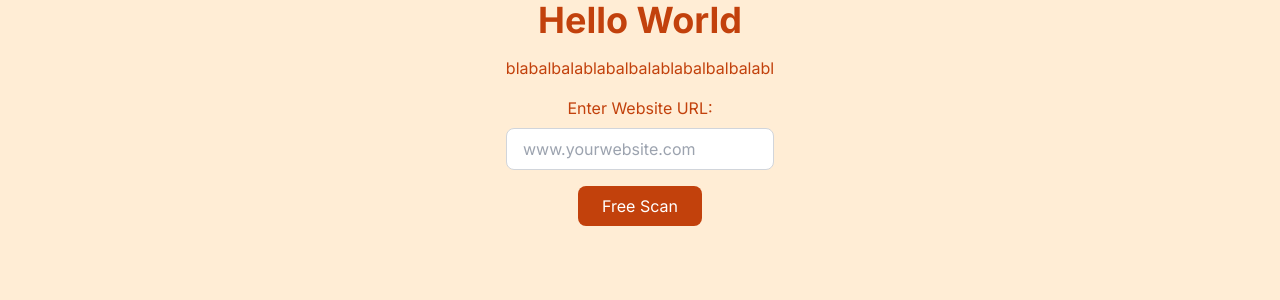
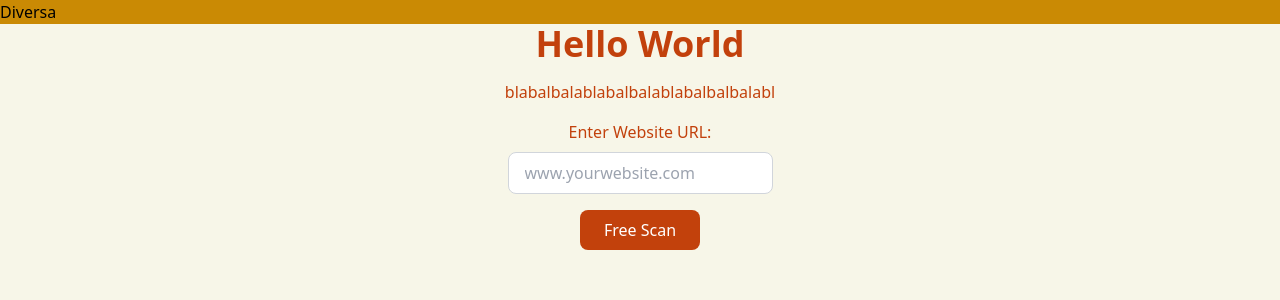
Before and after one commit to Kongriel/diversa2.0, a Next.js app: page / in a window 1280 px wide. Shown: the top 300 px of the page. Built offline with nearby package versions, Linux system fonts and the light colour scheme.

Commit message:
tailwind farve theme

```diff
--- /dev/null
+++ b/src/app/components/Header.jsx
@@ -0,0 +1,18 @@
+import React from "react";
+import Link from "next/link";
+
+function Header() {
+  return (
+    <nav className="bg-yellow-600">
+      <ul className="flex justify-left gap-5 ">
+        <li>
+          <Link href={"/"} prefetch={false}>
+            Diversa
+          </Link>
+        </li>
+      </ul>
+    </nav>
+  );
+}
+
+export default Header;
--- a/src/app/layout.js
+++ b/src/app/layout.js
@@ -1,5 +1,6 @@
 import { Inter } from "next/font/google";
 import "./globals.css";
+import Header from "./components/Header";
 
 const inter = Inter({ subsets: ["latin"] });
 
@@ -10,8 +11,11 @@ export const metadata = {
 
 export default function RootLayout({ children }) {
   return (
-    <html className="bg-orange-100" lang="en">
-      <body className={inter.className}>{children}</body>
+    <html className="bg-brand-beige-10" lang="en">
+      <body>
+        <Header />
+        {children}
+      </body>
     </html>
   );
 }
--- a/src/app/page.js
+++ b/src/app/page.js
@@ -3,7 +3,7 @@ import Form from "./components/Form";
 
 export default function Home() {
   return (
-    <main className="bg-orange-100 grid place-items-center">
+    <main className="bg-brand-beige-10 grid place-items-center">
       <h1 className="text-orange-700 text-4xl font-bold mb-4">Hello World</h1>
       <p className="text-orange-700 mb-4">blabalbalablabalbalablabalbalbalabl</p>
       <Form />
--- a/tailwind.config.js
+++ b/tailwind.config.js
@@ -1,16 +1,28 @@
 /** @type {import('tailwindcss').Config} */
 module.exports = {
-  content: [
-    "./src/pages/**/*.{js,ts,jsx,tsx,mdx}",
-    "./src/components/**/*.{js,ts,jsx,tsx,mdx}",
-    "./src/app/**/*.{js,ts,jsx,tsx,mdx}",
-  ],
+  content: ["./src/pages/**/*.{js,ts,jsx,tsx,mdx}", "./src/components/**/*.{js,ts,jsx,tsx,mdx}", "./src/app/**/*.{js,ts,jsx,tsx,mdx}"],
   theme: {
     extend: {
+      colors: {
+        // Define your custom colors here
+        "brand-beige-00": "#fefefb",
+        "brand-beige-10": "#f7f6e8" /* Background */,
+        "brand-turquoise-00": "#e6fafe",
+        "brand-turquoise-20": "#b4f1fd",
+        "brand-turquoise-50": "#69e3fc" /* Brand */,
+        "brand-yellow-40": "#ffea80" /* Brand */,
+        "brand-yellow-100": "#e5c000",
+        "brand-orange-70": "#ff7733" /* Brand */,
+        "grey-00": "#ffffff",
+        "grey-20": "#cccccc",
+        "grey-40": "#999999",
+        "grey-60": "#666666",
+        "grey-80": "#333333",
+        "grey-100": "#000000",
+      },
       backgroundImage: {
         "gradient-radial": "radial-gradient(var(--tw-gradient-stops))",
-        "gradient-conic":
-          "conic-gradient(from 180deg at 50% 50%, var(--tw-gradient-stops))",
+        "gradient-conic": "conic-gradient(from 180deg at 50% 50%, var(--tw-gradient-stops))",
       },
     },
   },
```
